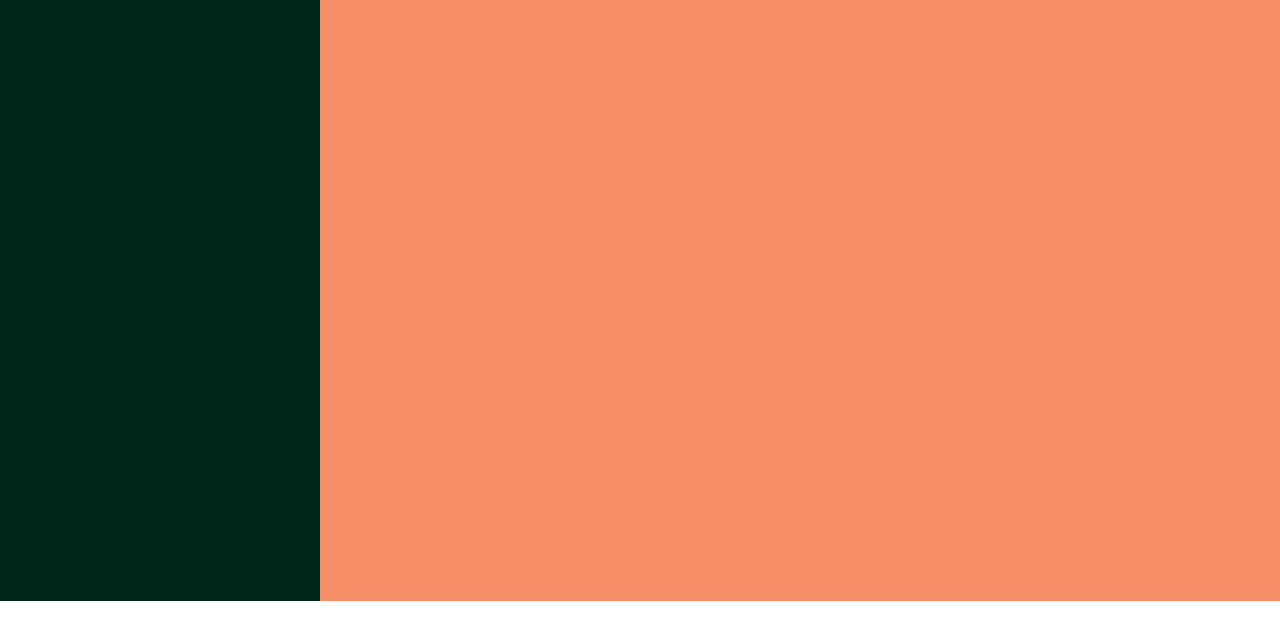
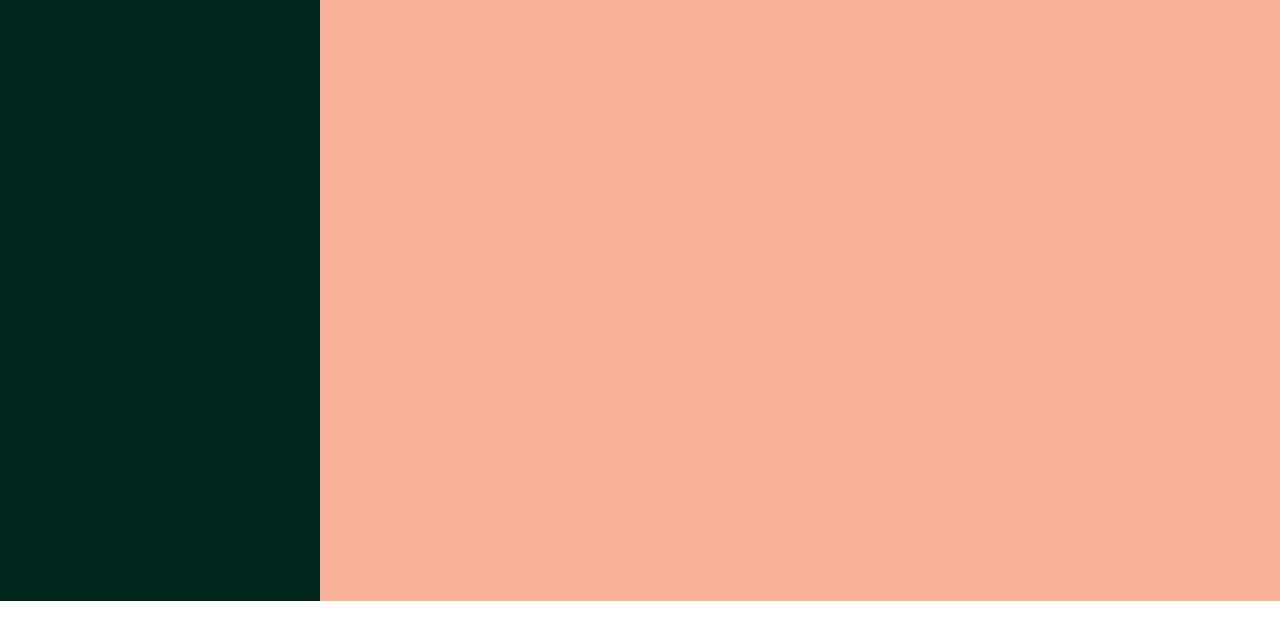
Before and after one commit to Melanie-J-Baker/to-do-list, a website built with webpack: page dist/index.html in a window 1280 px wide. Shown: the part 183-800 px from the top of the page. Built offline with nearby package versions, Linux system fonts and the light colour scheme.

Commit message:
Alter colour scheme

```diff
--- a/src/style.css
+++ b/src/style.css
@@ -1,8 +1,8 @@
 :root {
-  --coral: rgb(247, 143, 105);
+  --coral: rgb(247, 178, 153);
   --light-coral: rgb(253, 236, 230);
-  --dark-teal: rgb(0, 37, 25);
-  --light-teal: rgb(45, 87, 66);
+  --dark-teal: rgb(0, 37, 29);
+  --light-teal: rgb(23, 90, 76);
   --light-green: rgb(136, 224, 180);
   --shadow: rgb(41, 40, 40);
 }
```
